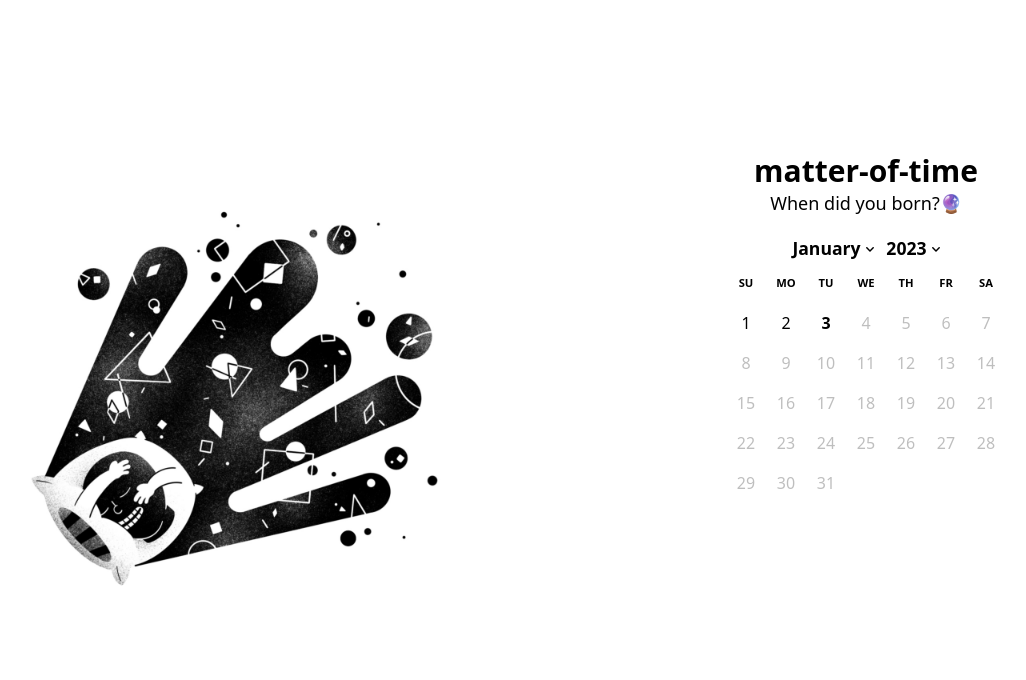
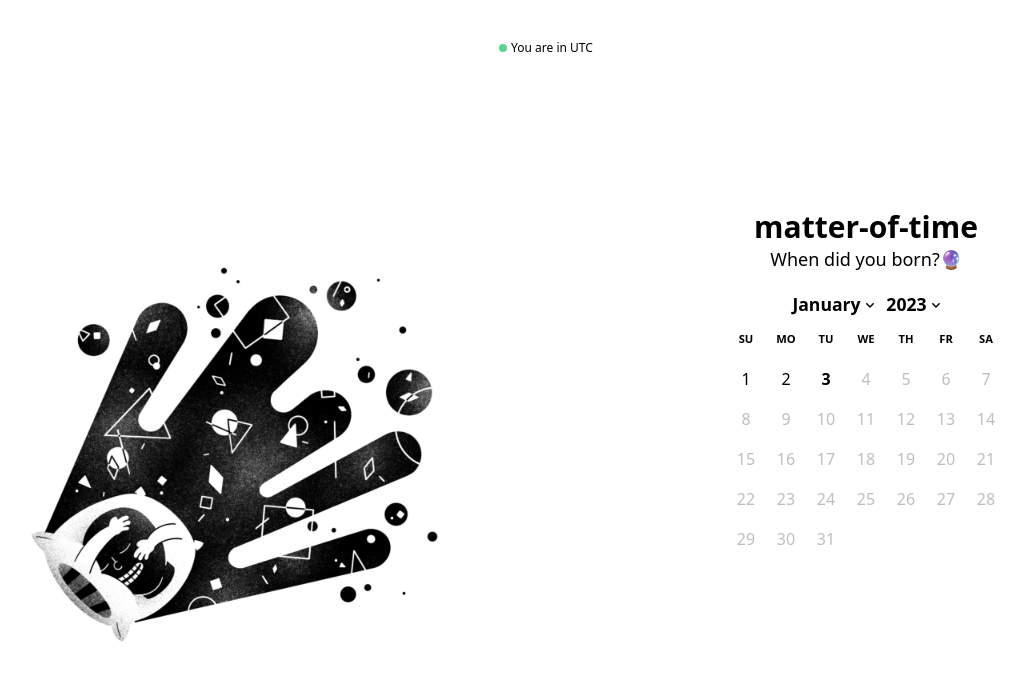
Before and after one commit to webdiego/matter-of-time, a Next.js app: page / in a window 1280 px wide. Shown: the top 680 px of the page, without its empty margins (94-1120 px from the left). Built offline with nearby package versions, Linux system fonts and the light colour scheme.

Commit message:
feat(timezone): show client timezone

```diff
--- a/pages/index.tsx
+++ b/pages/index.tsx
@@ -12,11 +12,15 @@ export default function Home() {
         <meta name="viewport" content="width=device-width, initial-scale=1" />
         <link rel="icon" href="/favicon.ico" />
       </Head>
+      <div className="flex items-center justify-center text-xs mt-10">
+        <p className="h-2 w-2 rounded-full animate-pulse bg-green-500 mr-1" />
+        <p>You are in {Intl.DateTimeFormat().resolvedOptions().timeZone ?? 'space ?'}</p>
+      </div>
       <div className="max-w-sm md:max-w-7xl flex lg:flex-row mx-auto items-center justify-start flex-col pb-10 lg:pb-0 min-h-screen ">
         <Image
           src={'/2.jpeg'}
-          width={500}
-          height={500}
+          width={400}
+          height={400}
           alt="logo"
           className="lg:w-1/2 w-auto"
           priority
```
